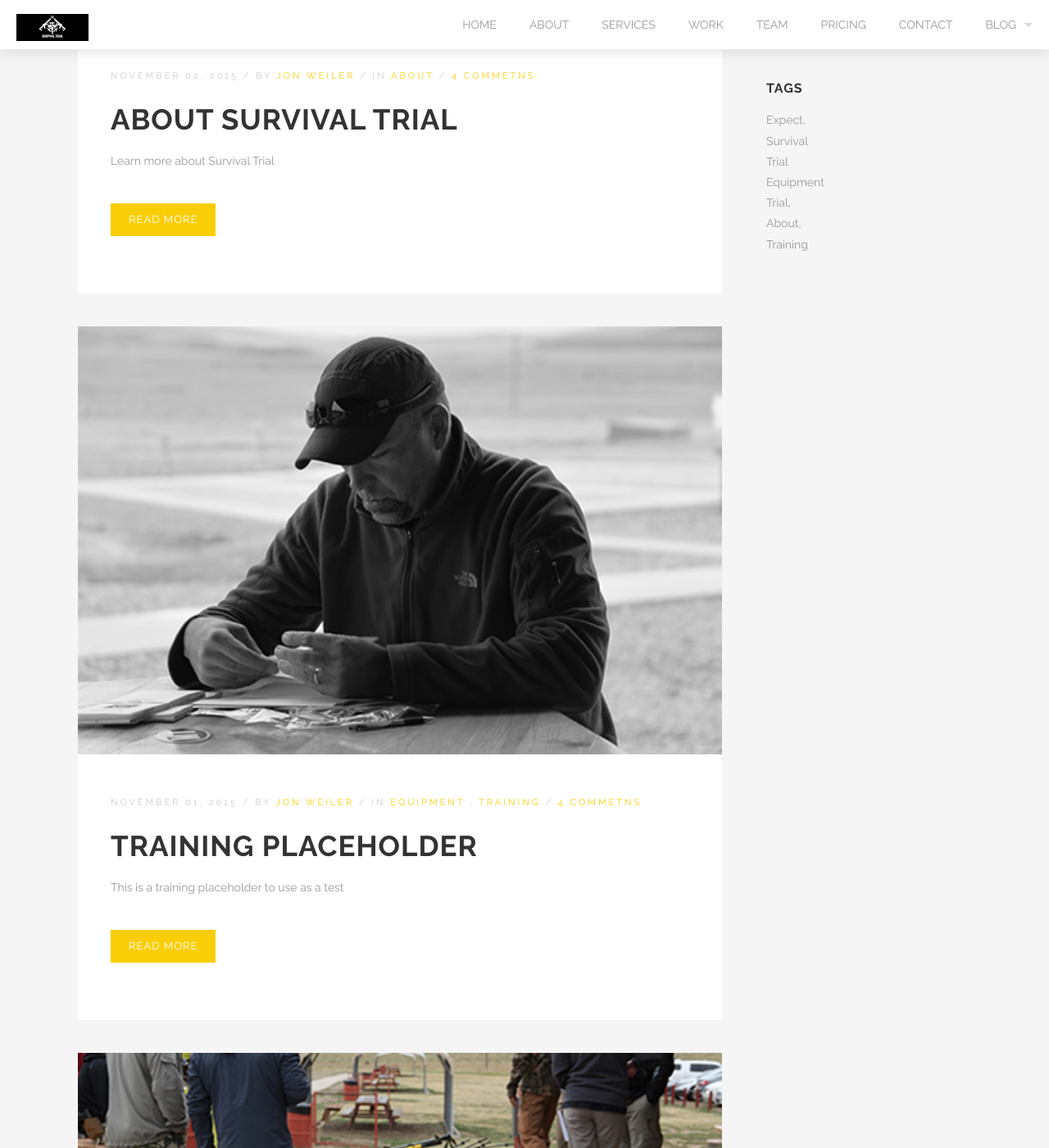
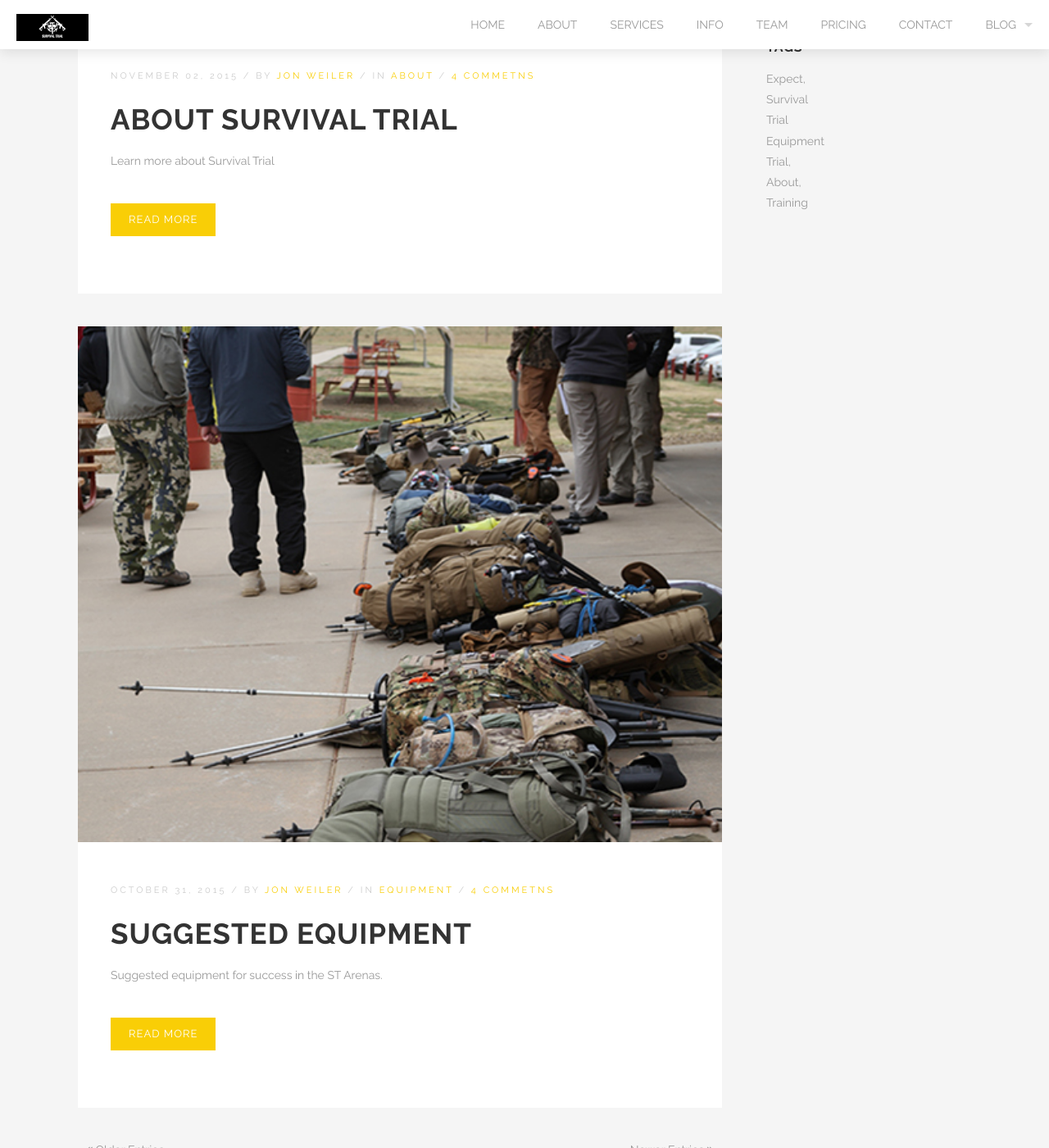
Before and after one commit to jonweiler/jonweiler.github.io, a Jekyll site: the page built from blog/index.html, in a window 1280 px wide and 1400 px high, scrolled down 668 px. Shown: the whole window at 82% size. Built offline with Jekyll 4.4.1, drawn with Linux system fonts in a browser that asks for light colours; the list of posts is cut into pages by our own code; some of the changed lines change nothing that is shown.

Commit message:
delete training post update nav links

```diff
--- a/_data/nav.yaml
+++ b/_data/nav.yaml
@@ -7,7 +7,7 @@
 - name: Services
   path: "#services"
   section_id: services
-- name: Work
+- name: Info
   path: "#work"
   section_id: work
 - name: Team
@@ -28,4 +28,4 @@
     - name: Equipment List
       path: equipment/2015/10/31/equipment-list.html
     - name: About Survival Trial
-      path: blog-masonry/
+      path: about/2015/11/02/about-survival-trial.html
--- a/_posts/2015-11-01-training-placeholder.md
+++ /dev/null
@@ -1,94 +0,0 @@
----
-layout: post
-title:  Training Placeholder
-date:   2015-11-01 14:36
-image:  images/@stock/blog-8.jpg
-excerpt:  This is a training placeholder to use as a test
-
-categories: equipment training
-tags: expect, survival trial equipment
-author: Jon Weiler
----
-
-
-
-#Required Items:
-
-###In the Survival Trial Arena, we ask Competitors to have certain base items for both safety and success:
-
-<li>Pack capable of carrying 80lbs minimum x 1 per person</li>
-<li>Hydration system @ 100oz. water minimum x 1 per person</li>
-<li>Eye Protection </li>
-<li>Military Map Protractor  </li>
-<li>Mouthguard </li>
-<li>Flashlight/Headlamp  </li>
-<li>Reflective Belt  </li>
-<li>Chemical Lights  </li>
-<li>Lensatic Compass </li>
-
-###Required only if you are participating in the Defensive Shooting Scenarios
-
-<li>Hearing Protection</li>
-<li>Eye Protection</li>
-<li>Semi-Automatic Rifle x 80 rounds per person
-		(Staged Guns: 9mm)</li>
-<li>Semi-Automatic Pistol x 100 rounds per person
-		(Staged Guns:  5.56)</li>
-<li>Shotgun:  10 rounds birdshot; 10 rounds slug
-		(Staged Guns:  12 Gauge)</li>
-
-
-<center>___________________________________________________________</center>
-
-####We want the Trials to be open to anyone who wants the Ultimate Test.  The below equipment is Optional in the Survival Trial Arena.
-
-####If you are not into firearms, you do not have to negotiate any of the firearm scenarios.  You do not have to provide a firearm to compete.  We will have Stage Guns available for each Shooting Scenario.
-
-####You will be responsible for providing/carrying your ammunition if you want to negotiate the Shooting Scenarios, along with hearing and eye protection.  If you do utilize the Stage Firearms, you will be required to attend the ST Firearms Safety Course the day prior to each Survival Trial.
-
-####Note: Each ST Arena is designed to allow every Competitor the opportunity to collect the maximum amount of points.  We work diligently to ensure that no one Competitor has an advantage over another.  It all comes down to drive and strategy.
-
-<center>___________________________________________________________</center>
-
-#Suggested/Optional:
-
-##Firearms:
-
-<li>Shotgun x 1 per person</li>
-<li>Semi-Automatic Rifle x 1 per person</li>
- -2 magazines per person
- <p>-Sling</p>
-<li>Semi-Automatic Pistol x 1 per person</li>
- -2 magazines per person
- -Semi-Automatic Pistol Holster x 1 per person
-
-
-##Gear:
-
-####Again, the items below are optional but suggested for success.  This is not the extent of items that will help you either, you can bring more items but whatever you pack in, you will pack out.
-
-####Choose wisely!  Our brains are the most important piece of equipment in a Survival situation, but it does help to have some gear with you.
-
-<li>6 foot rope</li>
-<li>Carabiner</li>
-<li>Gloves </li>
-<li>Sledge Hammer </li>
-<li>Duct Tape  </li>
-<li>Tent Poles  </li>
-<li>Shovel  </li>
-<li>Non-Transmitting Digital Camera </li>
-
-<center>___________________________________________________________</center>
-
-##Prohibited Items:
-
-####Possession of the below items will result in expulsion from the Survival Trial Arena
-
-
-<li>Night Vision</li>
-<li>GPS</li>
-<li>Ipods or any Mp3 Players</li>
-<li>Range Finders</li>
-<li>Radios, Cell Phones, tablets, laptops, pagers or any transmitting/receiving device</li>
-<li>Any maps not provided to the Competitors</li>
-<li>Fire Starting Items (no fires permitted in the ST Arena unless directed by ST staff)</li>
```
